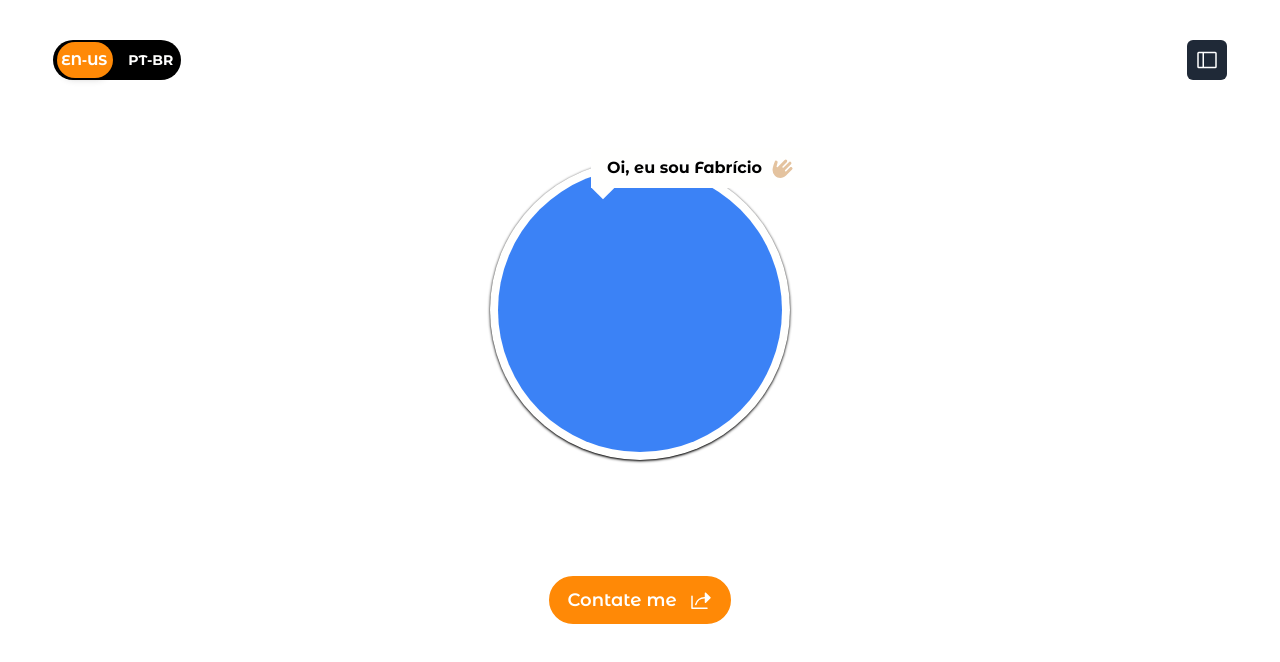
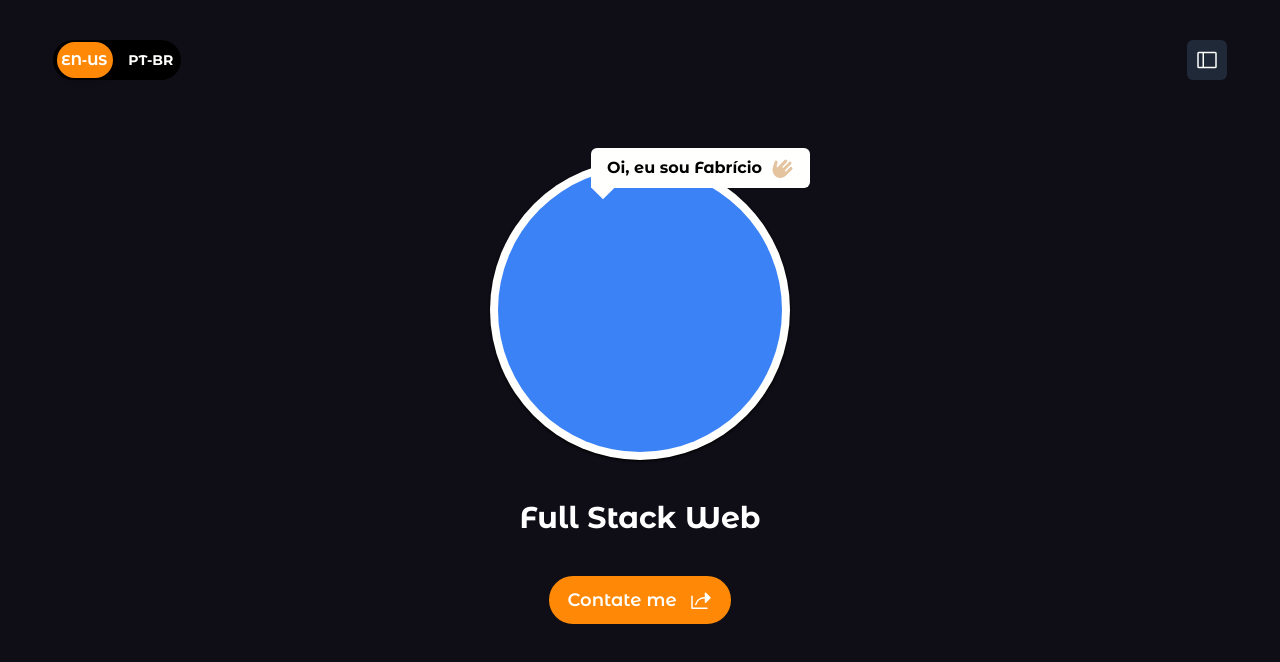
Before and after one commit to Fabrioco/Portfolio-Full-Stack, a Next.js app in the folder frontend/: page /dashboard in a window 1280 px wide. Shown: the top 662 px of the page. Built offline with nearby package versions, Linux system fonts and the light colour scheme.

Commit message:
:lipstick: fix: Correção nas fontes

```diff
--- a/frontend/src/app/layout.tsx
+++ b/frontend/src/app/layout.tsx
@@ -22,9 +22,9 @@ export default function RootLayout({
   children: React.ReactNode;
 }>) {
   return (
-    <html lang="en">
+    <html lang="pt-BR">
       <body
-        className={`${montserrat.className} ${montserratAlternates.className} antialiased`}
+        className={`${montserrat.className} ${montserratAlternates.className} antialiased bg-background`}
       >
         {children}
       </body>
```
Also changed, not shown: frontend/src/app/dashboard/projects/page.tsx (added).
